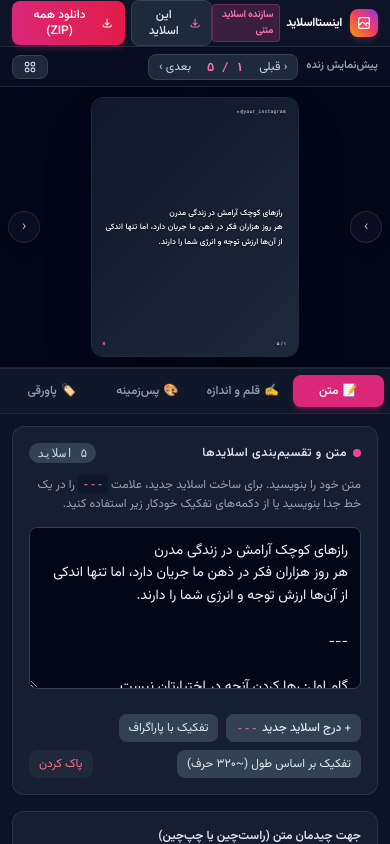
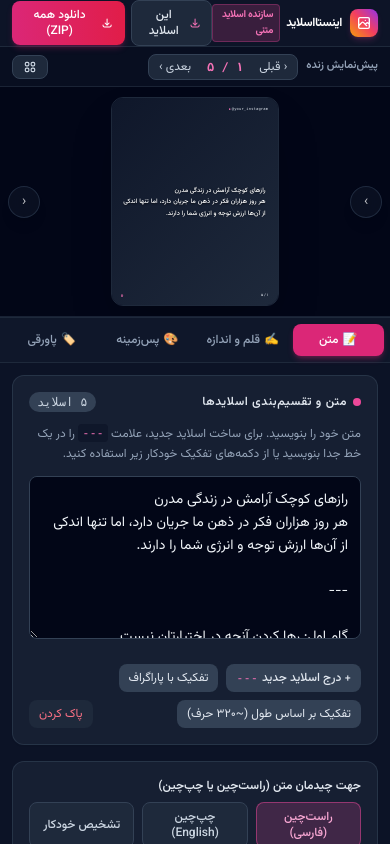
Before and after one commit to bardiadoosti/InstagramTypography, a plain HTML site: page slides.html in a window 390 px wide. Drawn offline with nearby package versions, Linux system fonts and the light colour scheme; a web font is replaced by a local one.

Commit message:
Enhance mobile scrolling and layout adjustments
Added mobile scroll optimization for touch devices and adjusted layout properties for better responsiveness.

```diff
--- a/slides.html
+++ b/slides.html
@@ -66,10 +66,17 @@
     .slide-viewport {
       perspective: 1000px;
     }
+
+    /* بهینه‌سازی اسکرول لمسی در موبایل */
+    .mobile-scroll-container {
+      -webkit-overflow-scrolling: touch;
+      overscroll-behavior: contain;
+      scroll-behavior: smooth;
+    }
   </style>
 </head>
 
-<body class="h-full flex flex-col overflow-hidden bg-slate-950 font-vazir text-slate-100 selection:bg-pink-500 selection:text-white">
+<body class="h-full h-[100dvh] max-h-[100dvh] flex flex-col overflow-hidden bg-slate-950 font-vazir text-slate-100 selection:bg-pink-500 selection:text-white">
 
   <!-- نوار بالای برنامه -->
   <header class="h-13 md:h-14 border-b border-slate-800 bg-slate-900/90 backdrop-blur px-3 md:px-6 flex items-center justify-between z-30 shrink-0">
@@ -118,10 +125,10 @@
   </header>
 
   <!-- بدنه اصلی برنامه: چیدمان دو تکه (موبایل: بالا پیش‌نمایش، پایین تب‌های تنظیمات) -->
-  <main class="flex-1 flex flex-col md:flex-row overflow-hidden relative">
+  <main class="flex-1 min-h-0 flex flex-col md:flex-row overflow-hidden relative">
 
     <!-- بخش پیش‌نمایش زنده (در موبایل در بالا قرار دارد: order-1) -->
-    <section id="panelPreview" class="order-1 md:order-2 flex flex-col bg-slate-950 overflow-hidden relative h-[38vh] md:h-full md:flex-1 border-b md:border-b-0 md:border-r border-slate-800/80 shrink-0">
+    <section id="panelPreview" class="order-1 md:order-2 flex flex-col bg-slate-950 overflow-hidden relative h-[32vh] sm:h-[35vh] md:h-full md:flex-1 border-b md:border-b-0 md:border-r border-slate-800/80 shrink-0">
 
       <!-- نوار کنترل پیش‌نمایش -->
       <div class="h-10 md:h-12 border-b border-slate-800/80 px-3 md:px-4 flex items-center justify-between shrink-0 bg-slate-900/50">
@@ -215,7 +222,7 @@
     </section>
 
     <!-- بخش تنظیمات با سیستم تب‌بندی حرفه‌ای (در موبایل در پایین قرار دارد: order-2) -->
-    <section id="panelEditor" class="order-2 md:order-1 w-full md:w-[460px] lg:w-[490px] xl:w-[530px] shrink-0 border-t md:border-t-0 md:border-l border-slate-800 bg-slate-900/80 flex flex-col h-[62vh] md:h-full z-10">
+    <section id="panelEditor" class="order-2 md:order-1 w-full md:w-[460px] lg:w-[490px] xl:w-[530px] flex-1 md:flex-none flex flex-col min-h-0 md:h-full border-t md:border-t-0 md:border-l border-slate-800 bg-slate-900/80 z-10 overflow-hidden">
 
       <!-- نوار ناوبری تب‌های تنظیمات -->
       <div class="shrink-0 bg-slate-900 border-b border-slate-800 p-1.5 md:p-2 grid grid-cols-4 gap-1">
@@ -237,8 +244,8 @@
         </button>
       </div>
 
-      <!-- محتوای اسکرول‌شونده تب‌های تنظیمات -->
-      <div class="flex-1 overflow-y-auto p-3 md:p-5 space-y-4">
+      <!-- محتوای اسکرول‌شونده تب‌های تنظیمات با بهینه‌سازی لمسی و فضای انتهای لیست -->
+      <div class="flex-1 min-h-0 overflow-y-auto mobile-scroll-container p-3 md:p-5 space-y-4 pb-28 md:pb-8">
 
         <!-- ==================== تب ۱: متن و تفکیک اسلایدها ==================== -->
         <div id="tabPane_text" class="tab-content space-y-4">
```
